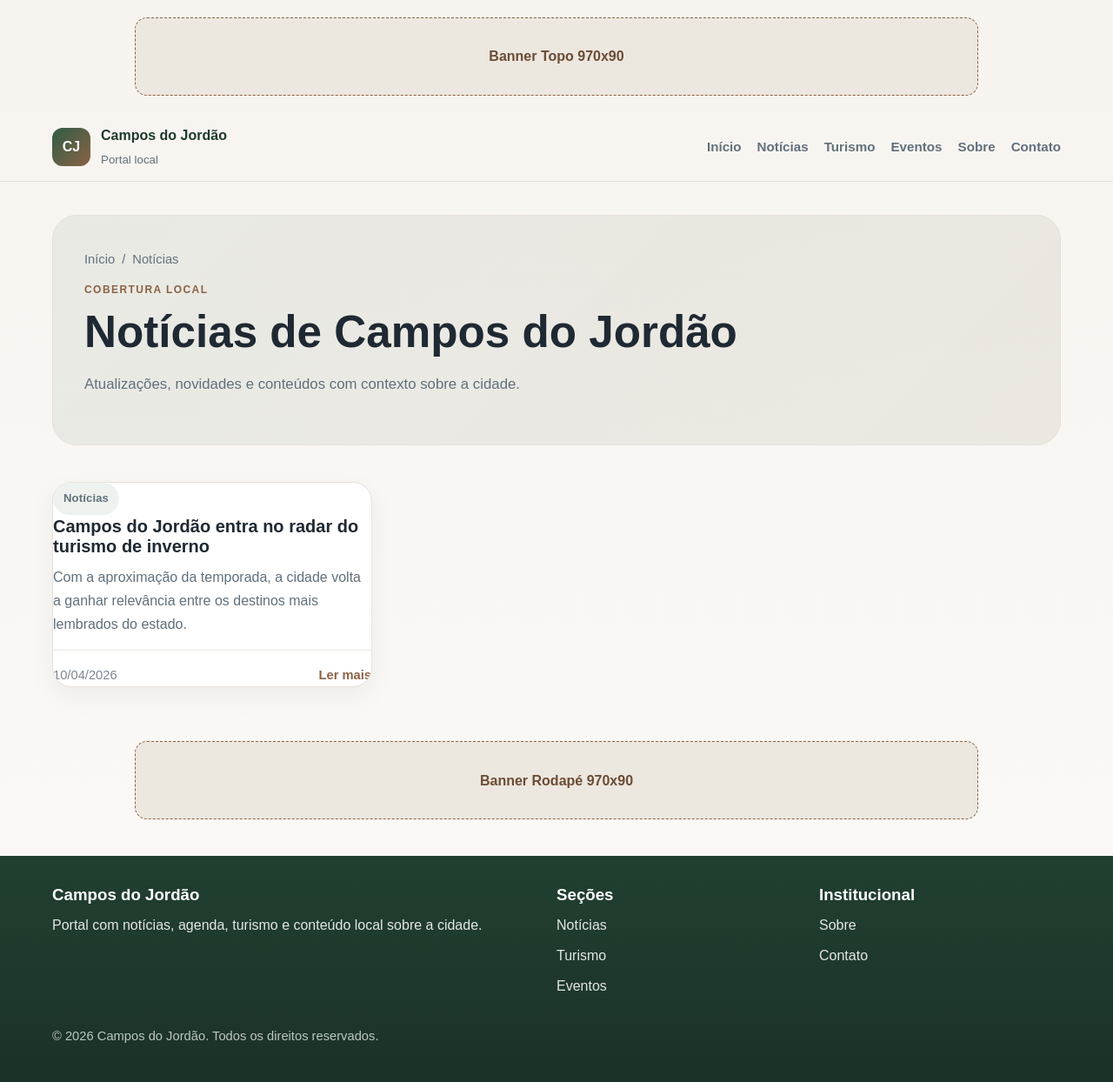
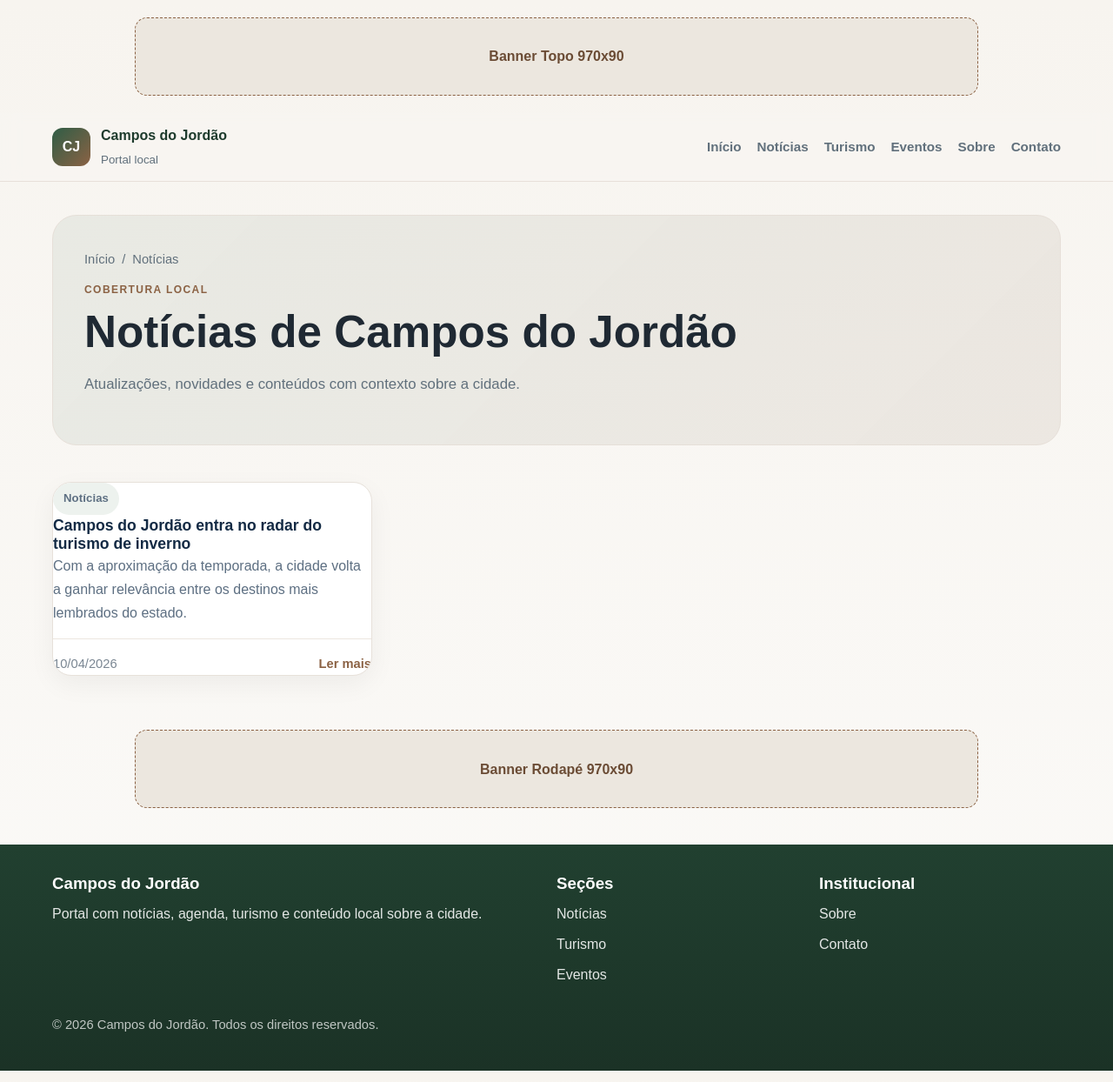
Before and after one commit to projetocamposdojordao/projetocamposdojordao.github.io, a Jekyll site: the page built from noticias.md, in a window 1280 px wide and 1244 px high. Shown: the whole window at 87% size. Built offline with Jekyll 4.4.1, drawn with Linux system fonts in a browser that asks for light colours.

Commit message:
Update style.css

```diff
--- a/assets/style.css
+++ b/assets/style.css
@@ -1091,3 +1091,91 @@
     padding: 28px 22px;
   }
 }
+/* Listagens internas: turismo, notícias, eventos */
+.cards-grid > article,
+.portal-cards > article,
+.cards-grid .card,
+.portal-cards .card,
+.portal-cards .portal-card {
+  display: flex;
+  flex-direction: column;
+  height: 100%;
+  overflow: hidden;
+  border-radius: 22px;
+  border: 1px solid #e7e1da;
+  background: #fff;
+  box-shadow: 0 10px 30px rgba(0, 0, 0, 0.05);
+}
+
+.cards-grid > article .card-body,
+.portal-cards > article .card-body,
+.cards-grid .card .card-body,
+.portal-cards .card .card-body,
+.portal-cards .portal-card .card-body {
+  display: flex;
+  flex-direction: column;
+  flex: 1;
+  padding: 22px 22px 18px;
+  gap: 12px;
+}
+
+.cards-grid > article h3,
+.portal-cards > article h3,
+.cards-grid .card h3,
+.portal-cards .card h3,
+.portal-cards .portal-card h3 {
+  margin: 0;
+  font-size: 1.1rem;
+  line-height: 1.22;
+  color: #132a44;
+  display: -webkit-box;
+  -webkit-line-clamp: 2;
+  -webkit-box-orient: vertical;
+  overflow: hidden;
+}
+
+.cards-grid > article p,
+.portal-cards > article p,
+.cards-grid .card p,
+.portal-cards .card p,
+.portal-cards .portal-card p {
+  color: #5d6f82;
+  line-height: 1.7;
+}
+
+.cards-grid > article .card-body > p:last-of-type,
+.portal-cards > article .card-body > p:last-of-type,
+.cards-grid .card .card-body > p:last-of-type,
+.portal-cards .card .card-body > p:last-of-type,
+.portal-cards .portal-card .card-body > p:last-of-type {
+  display: -webkit-box;
+  -webkit-line-clamp: 4;
+  -webkit-box-orient: vertical;
+  overflow: hidden;
+}
+
+.cards-grid > article .card-footer,
+.portal-cards > article .card-footer,
+.cards-grid .card .card-footer,
+.portal-cards .card .card-footer,
+.portal-cards .portal-card .card-footer {
+  margin-top: auto;
+  padding-top: 16px;
+  border-top: 1px solid #ece6df;
+  display: flex;
+  justify-content: space-between;
+  align-items: center;
+  gap: 14px;
+  font-size: 0.92rem;
+}
+
+.cards-grid > article .card-footer a,
+.portal-cards > article .card-footer a,
+.cards-grid .card .card-footer a,
+.portal-cards .card .card-footer a,
+.portal-cards .portal-card .card-footer a {
+  color: #8b6244;
+  font-weight: 700;
+  text-decoration: none;
+  white-space: nowrap;
+}
```
